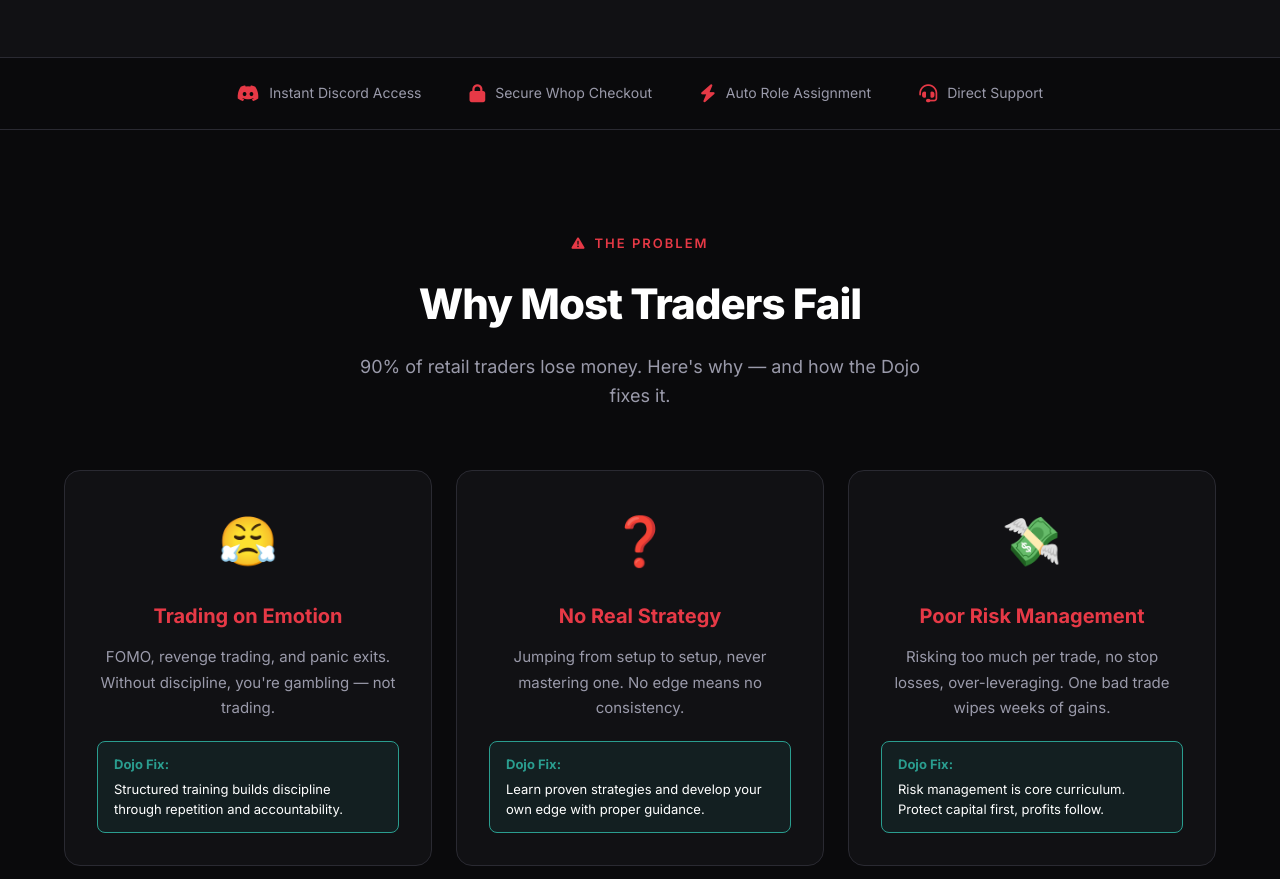
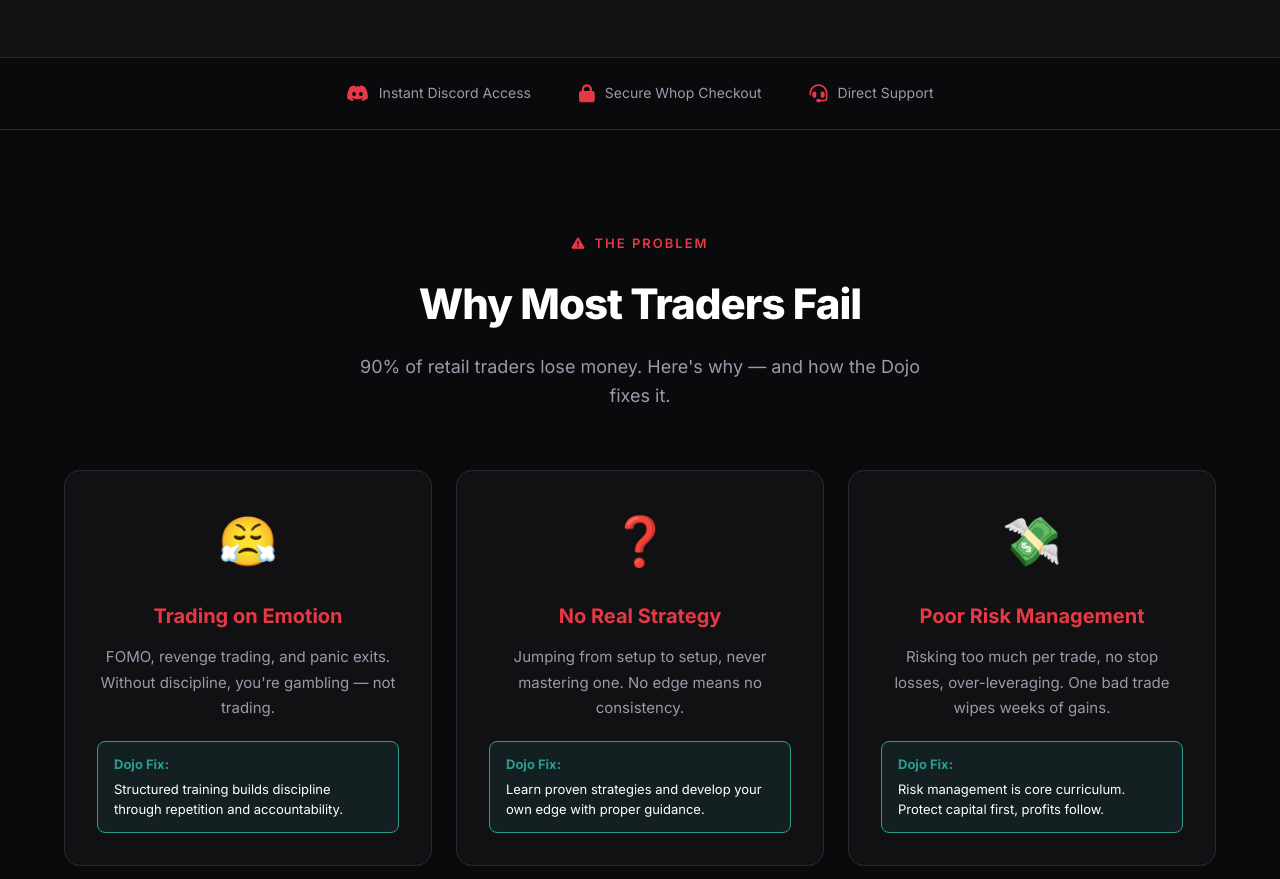
Before and after one commit to wongisaiah924-hub/dojogains, a plain HTML site: page index.html in a window 1280 px wide. Shown: the part 861-1740 px from the top of the page. Drawn offline with Linux system fonts and the light colour scheme.

Commit message:
Remove Auto Role Assignment from trust badges

```diff
--- a/index.html
+++ b/index.html
@@ -1753,10 +1753,6 @@
             <div class="trust-item">
                 <i class="fas fa-lock"></i>
                 <span>Secure Whop Checkout</span>
-            </div>
-            <div class="trust-item">
-                <i class="fas fa-bolt"></i>
-                <span>Auto Role Assignment</span>
             </div>
             <div class="trust-item">
                 <i class="fas fa-headset"></i>
```
